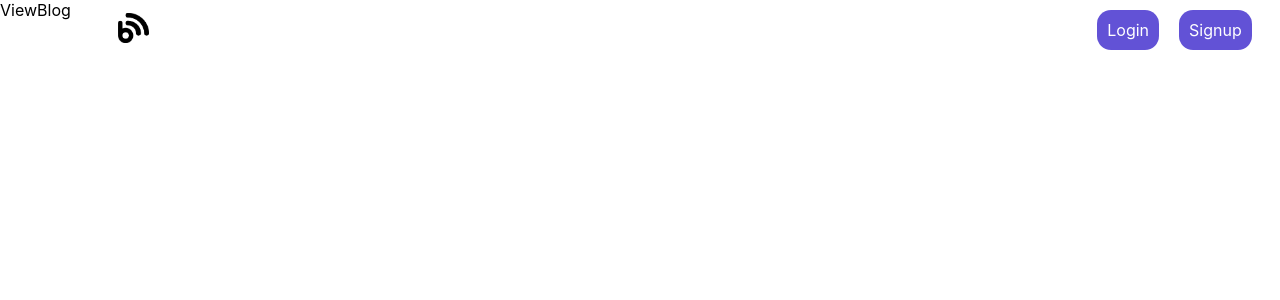
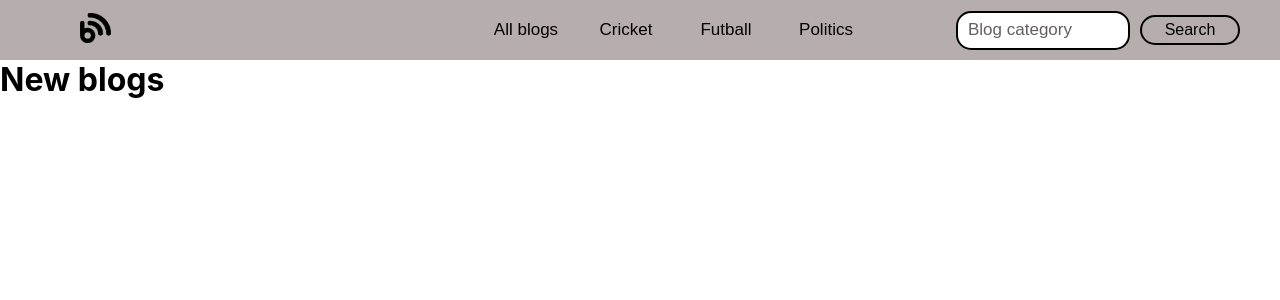
Before and after one commit to ItsRahul007/blogers, a React (Create React App) app: page /Viewblog in a window 1280 px wide. Shown: the top 300 px of the page. Built offline with nearby package versions, Linux system fonts and the light colour scheme.

Commit message:
blog nav completed

```diff
--- a/src/App.js
+++ b/src/App.js
@@ -1,10 +1,11 @@
-import LandingPage from "./components/Land-page/LandingPage";
+import LandingPage from "./components/home/LandingPage";
 import { Routes, Route, useLocation } from "react-router-dom";
 import Login from "./components/authentication/Login";
 import Signup from "./components/authentication/Signup";
 import Wrightblog from "./components/blogs/WrightBlog";
 import ViewBlog from "./components/blogs/ViewBlog";
 import Navbar from "./components/Layouts/Navbar";
+import BlogItem from "./components/blogs/BlogItem";
 
 
 function App() {
@@ -12,16 +13,17 @@ function App() {
   console.log(location)
   return (
     <>
-      {location!=="/"&&<Navbar/>}
+      {location!=="/Viewblog"&&<Navbar/>}
       <Routes>
         <Route path="/" element={<LandingPage/>}/>
         <Route path="/Login" element={<Login/>}/>
         <Route path="/Signup" element={<Signup/>}/>
         <Route path="/Viewblog" element={<ViewBlog/>}/>
         <Route path="/Wrightblog" element={<Wrightblog/>}/>
+        <Route path="/BlogItem" element={<BlogItem/>}/>
       </Routes>
     </>
   );
-}
+};
 
 export default App;
--- a/src/components/Layouts/Navbar.js
+++ b/src/components/Layouts/Navbar.js
@@ -8,7 +8,7 @@ function Navbar() {
     <>
       <nav className='nav'>
         <div className='nav-icon'>
-          <img src={blog_icon} alt='Blogers'/>
+          <Link to="/"><img src={blog_icon} alt='Blogers'/></Link>
         </div>
         <ul>
           <li><Link to="/">Home</Link></li>
--- a/src/components/authentication/auth.css
+++ b/src/components/authentication/auth.css
@@ -3,7 +3,7 @@
     padding: 0;
 }
 
-h1{
+.log h1{
     font-size: 55px;
     margin: 15px 0;
     color: #fff;
--- /dev/null
+++ b/src/components/blogs/BlogItem.js
@@ -0,0 +1,11 @@
+import React from 'react'
+
+function BlogItem() {
+  return (
+    <div>
+        Blog item
+    </div>
+  )
+}
+
+export default BlogItem
--- /dev/null
+++ b/src/components/blogs/BlogNav.js
@@ -0,0 +1,25 @@
+import React from 'react'
+import { Link } from 'react-router-dom';
+import blog_icon from "../../images/blog_icon.png";
+
+function BlogNav() {
+  return (
+    <nav className='blogNav'>
+      <div className='nav-icon'>
+        <Link to="/"><img src={blog_icon} alt='Blogers'/></Link>
+      </div>
+      <ul>
+        <li><button>All blogs</button></li>
+        <li><button>Cricket</button></li>
+        <li><button>Futball</button></li>
+        <li><button>Politics</button></li>
+      </ul>
+      <div className='search'>
+        <input type='text' placeholder='Blog category'/>
+        <button>Search</button>
+      </div>
+    </nav>
+  )
+}
+
+export default BlogNav;
--- a/src/components/blogs/ViewBlog.js
+++ b/src/components/blogs/ViewBlog.js
@@ -1,10 +1,20 @@
-import React from 'react'
+import React, {useState} from 'react'
+import BlogItem from './BlogItem';
+import BlogNav from './BlogNav';
 
 function ViewBlog() {
+  const [blogs, setBlogs] = useState(['hello'])
+
   return (
-    <div>
-      ViewBlog
-    </div>
+    <>
+      <BlogNav/>
+      <div className='ViewBlog'>
+        <h1>New blogs</h1>
+        {blogs.map((blog)=>{
+          <BlogItem />
+        })}
+      </div>
+    </>
   )
 }
 
--- a/src/components/blogs/blogs.css
+++ b/src/components/blogs/blogs.css
@@ -1,3 +1,65 @@
+/* -------------------------- Blog Navbar--------------------------------- */
+.blogNav{
+    height: 60px;
+    display: flex;
+    align-items: center;
+    justify-content: space-around;
+    background-color: #b6aeae;
+}
+
+.blogNav > div a{
+    margin: 0 -60px;
+}
+
+.blogNav ul{
+    display: flex;
+}
+
+.blogNav ul li{
+    list-style: none;
+    margin: 0 10px;
+}
+
+.blogNav ul li button{
+    background: transparent;
+    border: none;
+    font-size: 17px;
+    height: 30px;
+    width: 80px;
+    border-radius: 20px;
+    transition: background .5s;
+}
+
+.blogNav ul li button:hover{
+    background-color: white;
+}
+
+.blogNav .search input{
+    height: 35px;
+    width: 160px;
+    border: 2px solid black;
+    border-radius: 15px;
+    padding-left: 10px;
+    font-size: 17px;
+    margin-right: 10px;
+}
+
+.blogNav .search button{
+    font-size: 16px;
+    height: 30px;
+    width: 100px;
+    border: 2px solid black;
+    border-radius: 20px;
+    background: transparent;
+    transition: ease .5s;
+}
+
+.blogNav .search button:hover{
+    background-color: black;
+    color: white;
+}
+
+/* -------------------------- Wright blog --------------------------------- */
 .blog{
     min-height: 100vh;
     background-color: rgb(167, 176, 183);
@@ -56,3 +118,8 @@
     border: 2px solid black;
     color: white;
 }
+
+/* ------------------------------------ view blog ----------------------------------- */
+.ViewBlog{
+    min-height: 100vh;
+}
--- a/src/components/Land-page/LandingPage.js
+++ b/src/components/home/LandingPage.js
@@ -1,12 +1,10 @@
 import React from 'react'
 import "./LandingPage.css"
 import { Link } from 'react-router-dom'
-import Navbar from '../Layouts/Navbar'
 
 function LandingPage() {
   return (
     <>
-      <Navbar/>
       <div id='body'>
         <h1>Welcome to The Blogers</h1>
         <p>Lorem ipsum dolor sit amet consectetur, adipisicing elit. Dignissimos neque error amet voluptas rerum, ea qui vero et numquam nisi cupiditate, reiciendis doloribus quaerat ratione soluta repellat dolorem vitae modi quos pariatur!</p>
```
Also changed, not shown: src/components/home/About.js (added, +11 -0 lines), src/components/home/Contact.js (added, +11 -0 lines), src/components/home/LandingPage.css (renamed from src/components/Land-page/LandingPage.css).
